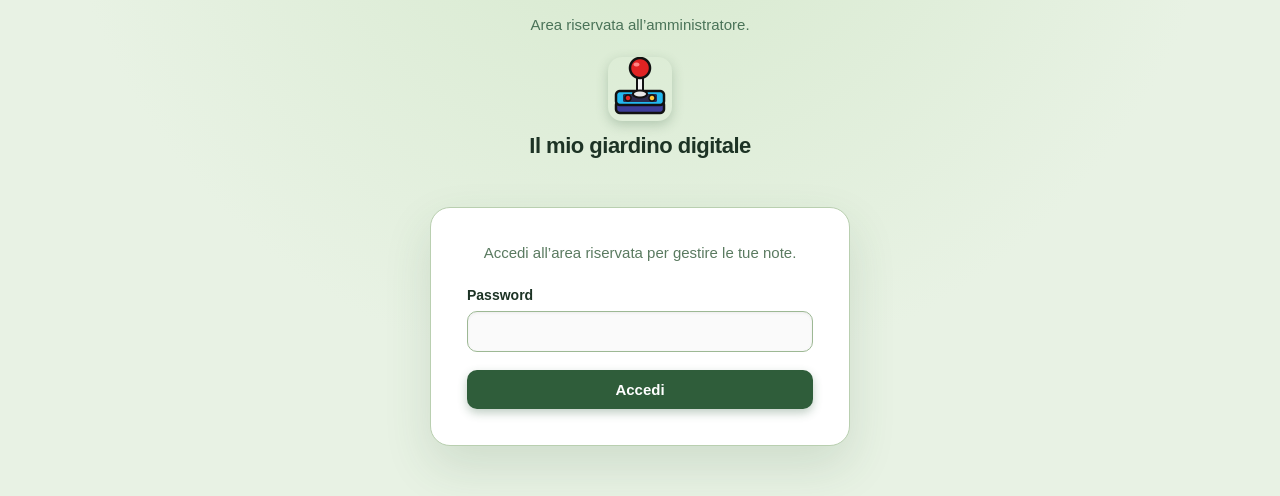
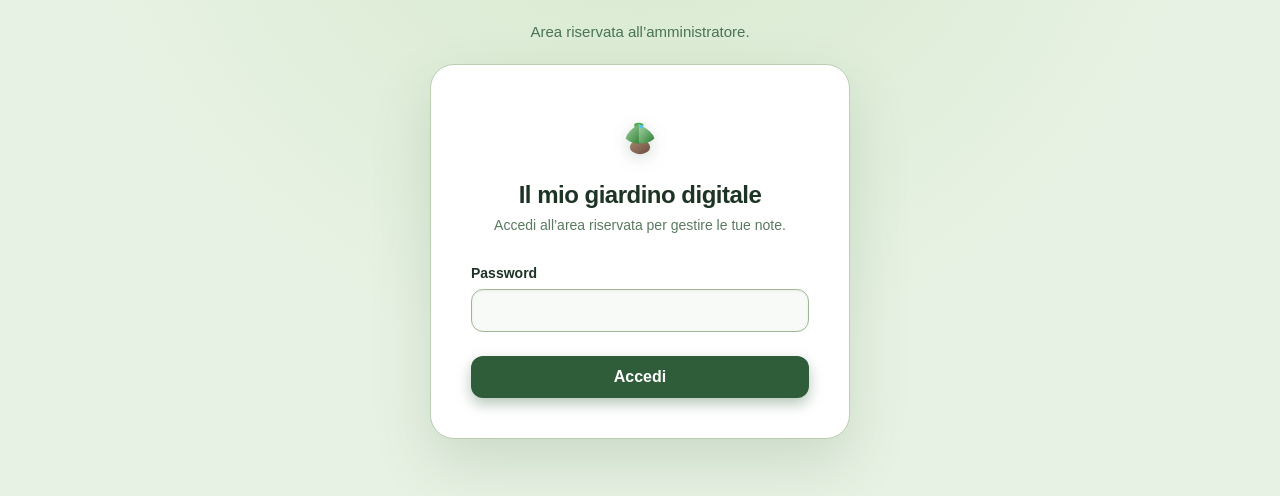
Before and after one commit to djkata94/mind-garden, a Next.js app: page /login in a window 1280 px wide. Shown: the part 209-705 px from the top of the page. Built offline with nearby package versions, Linux system fonts and the light colour scheme; no server answers.

Commit message:
feat(login): logo seme che germoglia sopra la card, favicon semino, tono pagina rinnovato

```diff
--- a/app/layout.js
+++ b/app/layout.js
@@ -23,7 +23,7 @@ export default function RootLayout({ children }) {
   return (
     <html lang="it" className={`${geistSans.variable} ${geistMono.variable}`}>
       <head>
-        <link rel="icon" type="image/png" href="/favicon.png" />
+        <link rel="icon" type="image/svg+xml" href="/favicon.svg" />
       </head>
       <body>
         <GardenProvider>
--- a/components/ui/LoginCard.jsx
+++ b/components/ui/LoginCard.jsx
@@ -35,62 +35,58 @@ export default function LoginCard() {
   }
 
   return (
-    <>
-      {/* Logo di benvenuto sopra il contenitore: il seme che germoglia */}
-      <div
-        style={{
-          display: "flex",
-          flexDirection: "column",
-          alignItems: "center",
-          gap: 12,
-          marginBottom: 24,
-        }}
-      >
-        <img
-          src="/favicon.png"
-          alt="Seme che germoglia"
-          width={64}
-          height={64}
-          style={{
-            borderRadius: 14,
-            display: "block",
-            boxShadow: "0 4px 12px rgba(47, 93, 58, 0.25)",
-          }}
-        />
-        <span
-          style={{
-            fontSize: 22,
-            fontWeight: 800,
-            color: "#1d3325",
-            letterSpacing: -0.5,
-          }}
-        >
-          Il mio giardino digitale
-        </span>
-      </div>
-
     <form
       onSubmit={handleSubmit}
       style={{
         background: "#ffffff",
         border: "1px solid #b9cfb0",
-          borderRadius: 20,
-          padding: 36,
+        borderRadius: 24,
+        padding: 40,
         maxWidth: 420,
         width: "100%",
-          boxShadow: "0 20px 48px rgba(47, 93, 58, 0.14)",
+        boxShadow: "0 24px 60px rgba(47, 93, 58, 0.16)",
       }}
     >
+      {/* Logo di benvenuto sopra il contenitore: semino che germoglia */}
+      <div
+        style={{
+          display: "flex",
+          justifyContent: "center",
+          marginBottom: 16,
+        }}
+      >
+        <img
+          src="/logo.svg"
+          alt="Logo"
+          width={60}
+          height={60}
+          style={{ display: "block", filter: "drop-shadow(0 4px 8px rgba(47, 93, 58, 0.2))" }}
+        />
+      </div>
+
+      <h2
+        style={{
+          fontSize: 24,
+          fontWeight: 800,
+          color: "#1d3325",
+          textAlign: "center",
+          marginBottom: 8,
+          letterSpacing: -0.5,
+        }}
+      >
+        Il mio giardino digitale
+      </h2>
       <p
         style={{
-            fontSize: 15,
+          fontSize: 14,
           color: "#5a7a60",
-            marginBottom: 26,
           textAlign: "center",
+          marginBottom: 32,
         }}
       >
         Accedi all&#8217;area riservata per gestire le tue note.
       </p>
+
       <label
         htmlFor="password"
         style={{
@@ -113,18 +109,18 @@ export default function LoginCard() {
         onChange={(event) => setPassword(event.target.value)}
         style={{
           width: "100%",
-            padding: "11px 14px",
-            borderRadius: 10,
+          padding: "12px 16px",
+          borderRadius: 12,
           border: "1px solid #9db894",
-            marginBottom: 18,
+          marginBottom: 24,
           fontSize: 15,
           outline: "none",
           boxShadow: "inset 0 1px 3px rgba(0,0,0,0.06)",
-            background: "#fafafa",
+          background: "#f7faf7",
         }}
       />
       {error ? (
-          <p role="alert" style={{ color: "#c0392b", fontSize: 13, marginBottom: 18 }}>
+        <p role="alert" style={{ color: "#c0392b", fontSize: 13, marginBottom: 22, textAlign: "center" }}>
           {error}
         </p>
       ) : null}
@@ -133,20 +129,19 @@ export default function LoginCard() {
         disabled={pending}
         style={{
           width: "100%",
-            padding: "11px 14px",
-            borderRadius: 10,
+          padding: "12px 16px",
+          borderRadius: 12,
           border: "none",
           background: "#2f5d3a",
           color: "#fff",
           fontWeight: 700,
-            fontSize: 15,
+          fontSize: 16,
           cursor: pending ? "wait" : "pointer",
-            boxShadow: "0 4px 10px rgba(47, 93, 58, 0.3)",
+          boxShadow: "0 6px 14px rgba(47, 93, 58, 0.35)",
         }}
       >
         {pending ? "Accesso in corso…" : "Accedi"}
       </button>
     </form>
-    </>
   );
 }
```
Also changed, not shown: public/favicon.svg (added), public/logo.svg (added). Lines whose indentation alone changed are shown as unchanged.
